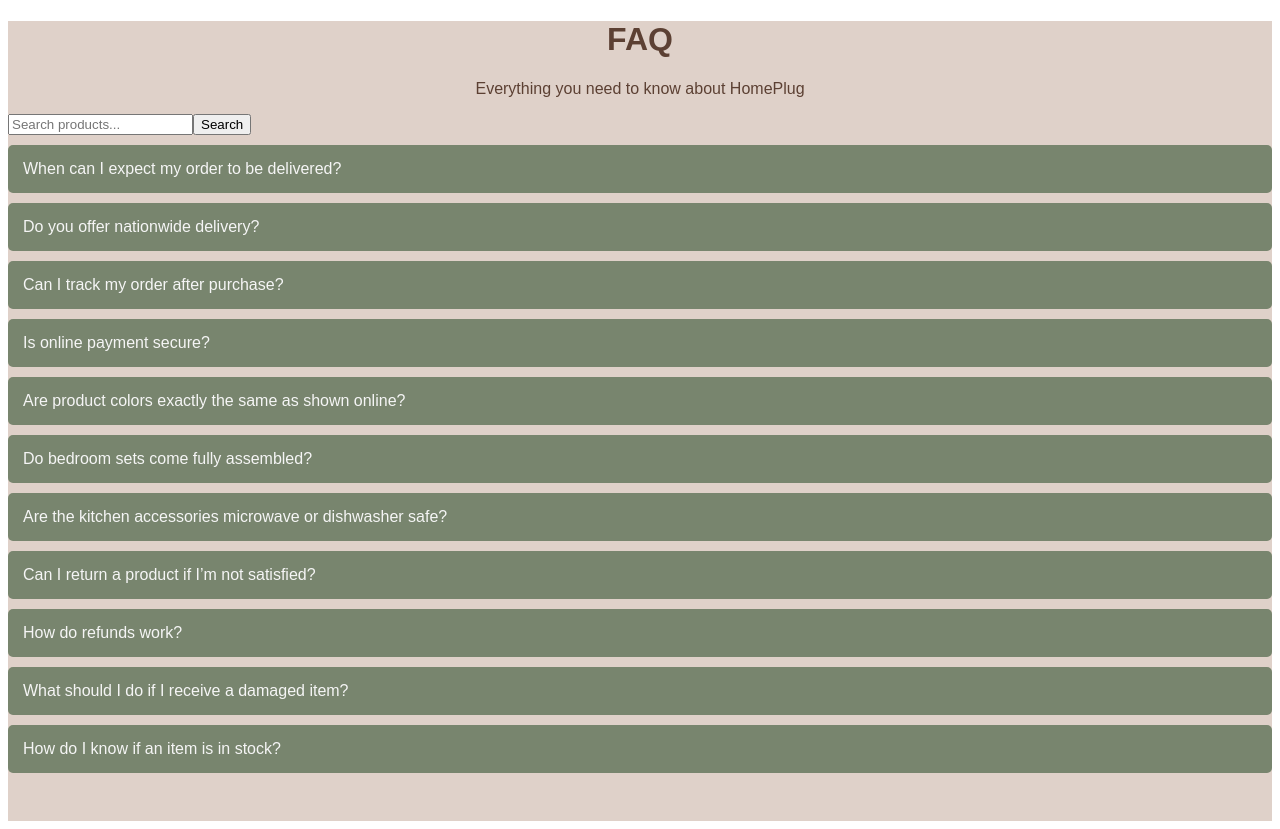
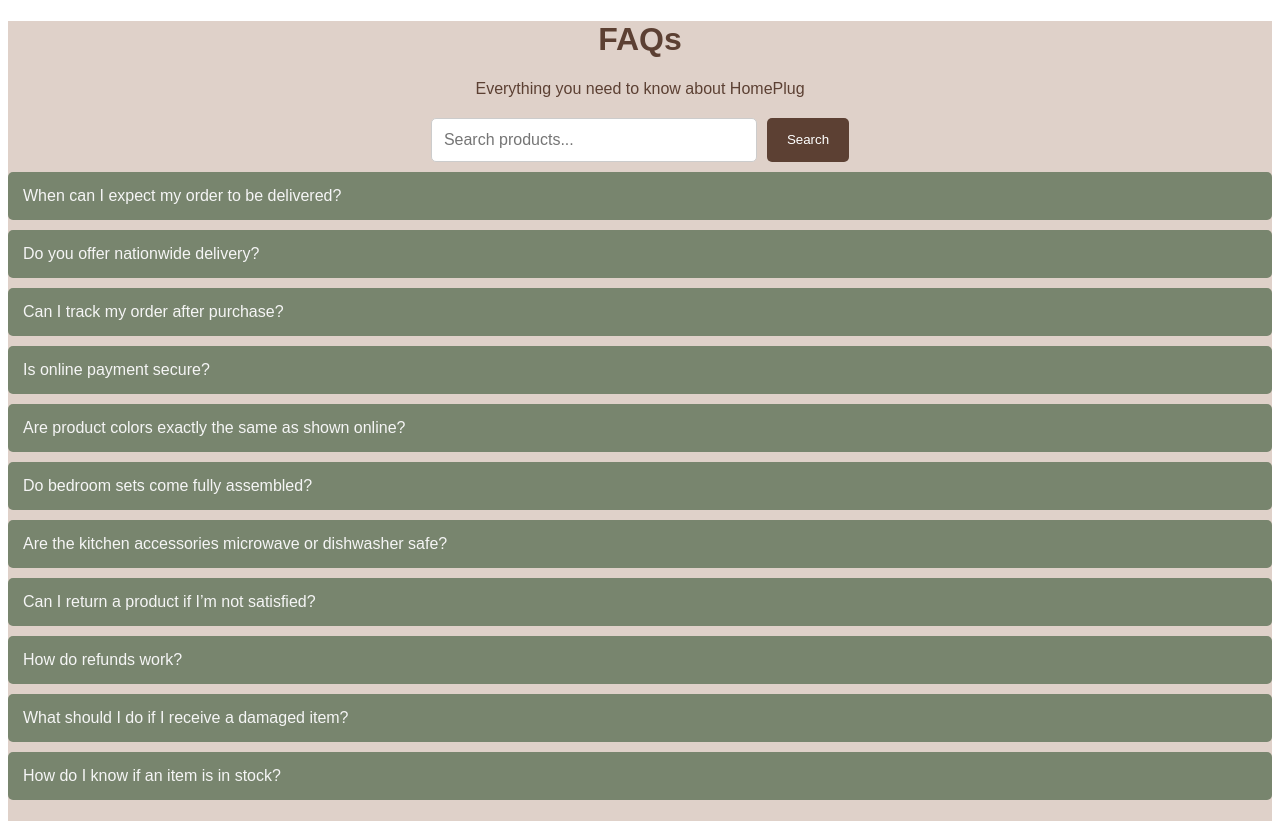
Before and after one commit to Dineo76/HomePlug-E-commerce-Angular-App, an Angular app: page / in a window 1280 px wide. Built offline with nearby package versions, Linux system fonts and the light colour scheme.

Commit message:
added a search bar and applified it for final review

```diff
--- a/src/app/Components/faqs/faqs.css
+++ b/src/app/Components/faqs/faqs.css
@@ -46,3 +46,31 @@
     text-align: center;
     color: #5c4033;
 }
+
+.search-container {
+  display: flex;
+  justify-content: center;
+  margin-top: 20px;
+  gap: 10px;
+}
+
+.search-container input {
+  width: 300px;
+  padding: 12px;
+  border: 1px solid #ccc;
+  border-radius: 5px;
+  font-size: 16px;
+}
+
+.search-container button {
+  padding: 12px 20px;
+  border: none;
+  background-color: #5c4033;
+  color: white;
+  border-radius: 5px;
+  cursor: pointer;
+}
+
+.search-container button:hover {
+  background-color: #7a5643;
+}
--- a/src/app/Components/faqs/faqs.html
+++ b/src/app/Components/faqs/faqs.html
@@ -1,4 +1,4 @@
-<h1>FAQ</h1>
+<h1>FAQs</h1>
 
 <p>Everything you need to know about HomePlug</p>
 
```
